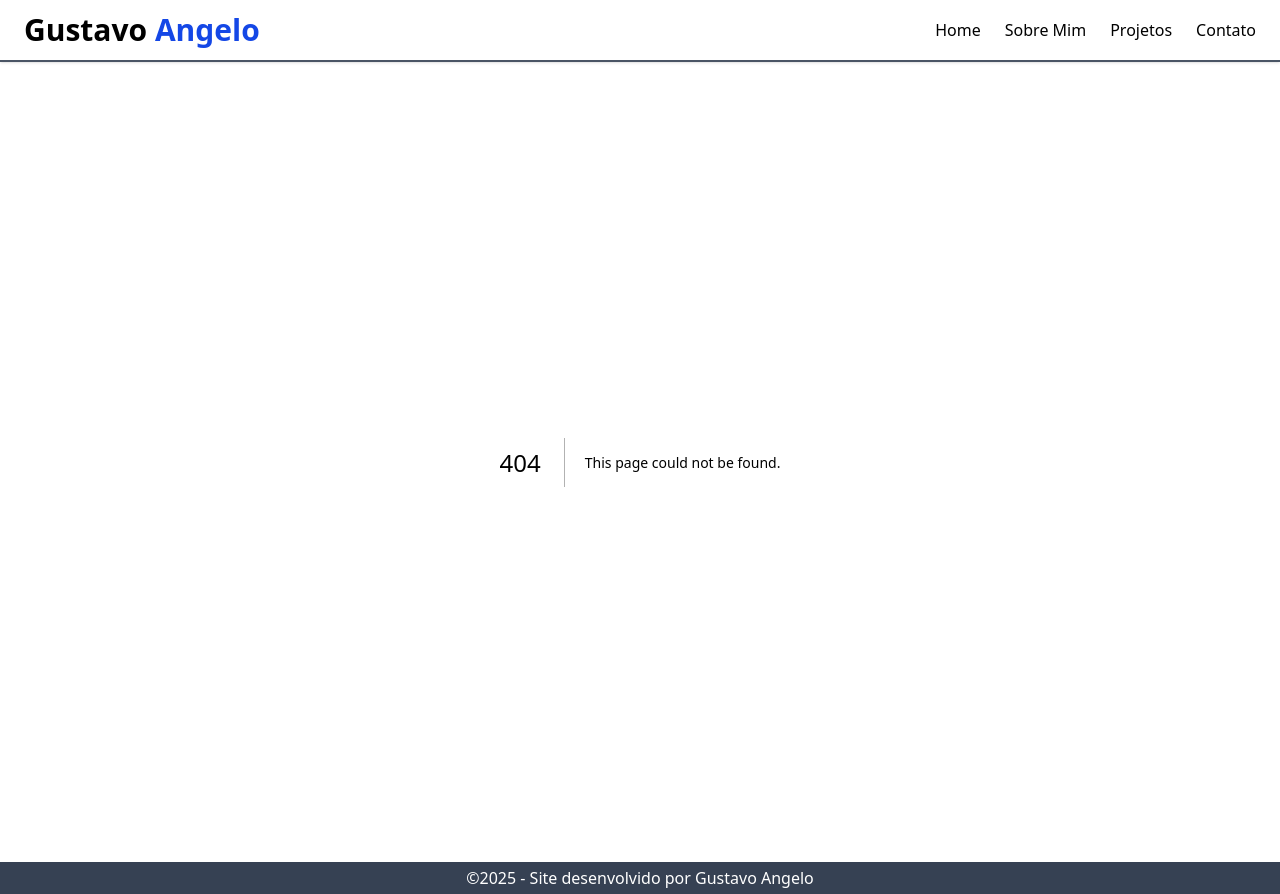
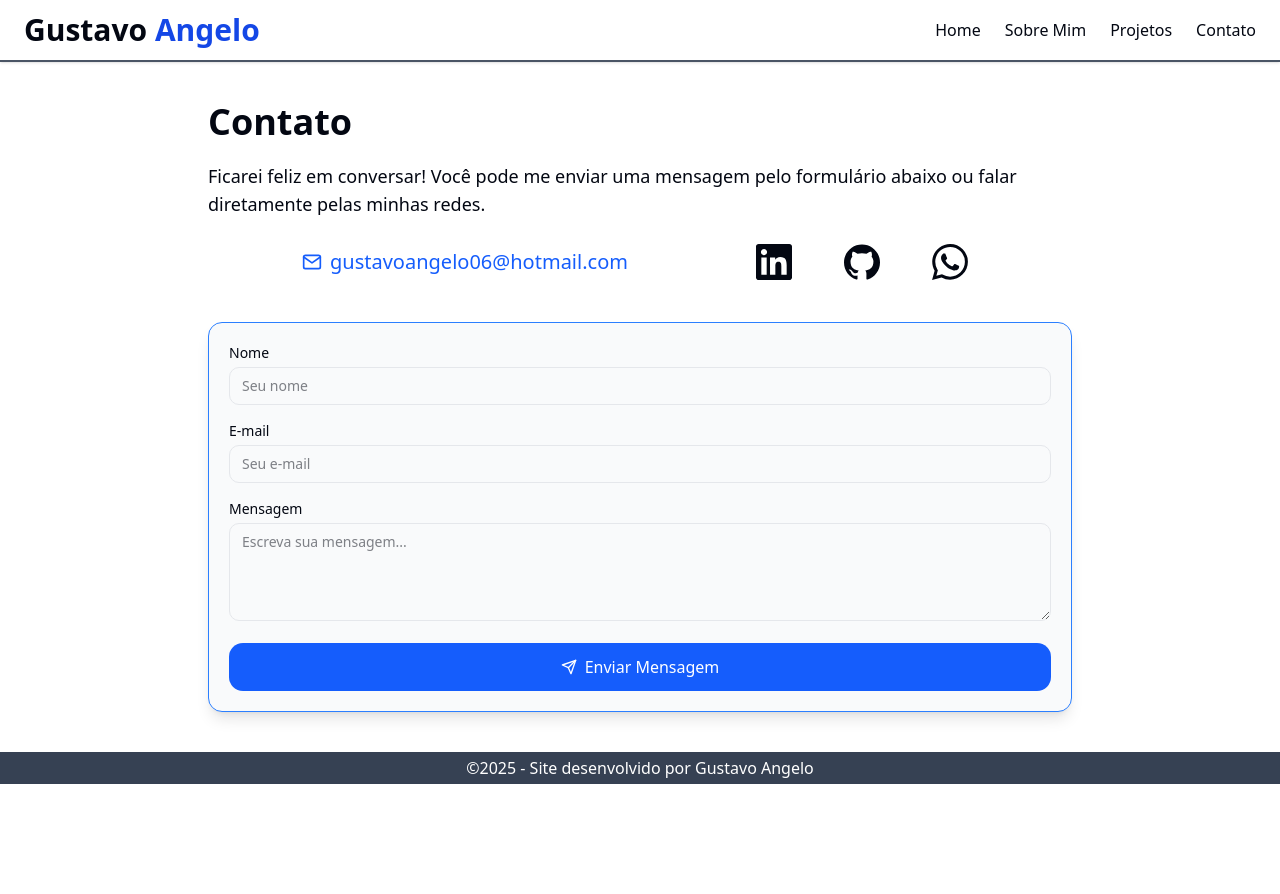
Before and after one commit to Gugangelo/meu-portfolio-2025, a Next.js app: page /contact in a window 1280 px wide. Before the commit this address had no page. After the commit the page ends 800 px from the top, so only its background shows below. Built offline with nearby package versions, Linux system fonts and the light colour scheme.

Commit message:
feat: parte de contatos

```diff
--- /dev/null
+++ b/app/contact/page.tsx
@@ -0,0 +1,81 @@
+import SocialMediaLink from "@/components/SocialMediaLink";
+import React from "react";
+import { FiMail, FiSend } from "react-icons/fi";
+
+const Contact = () => {
+  return (
+    <section id="contato" className="py-10 px-4 max-w-4xl mx-auto">
+      <h2 className="section-title">Contato</h2>
+      <p className="section-paragraph">
+        Ficarei feliz em conversar! Você pode me enviar uma mensagem pelo formulário
+        abaixo ou falar diretamente pelas minhas redes.
+      </p>
+
+      {/* Redes sociais */}
+      <div className="flex sm:flex-row flex-col justify-evenly items-center gap-6 mb-8 mx-auto">
+        <a
+          href="mailto:gustavoangelo06@hotmail.com"
+          className="flex items-center gap-2 text-lg sm:text-xl text-blue-600 hover:text-blue-800 transition"
+        >
+          <FiMail /> gustavoangelo06@hotmail.com
+        </a>
+
+        <SocialMediaLink />
+      </div>
+
+      {/* Formulário */}
+      <form
+        action="https://formsubmit.co/gustavoangelo06@hotmail.com"
+        method="POST"
+        className="bg-gray-50 shadow-lg rounded-xl p-5 flex flex-col gap-4 border-blue-500 border-1"
+      >
+        {/* Configs FormSubmit */}
+        {/* <input type="hidden" name="_captcha" value="false" />
+        <input type="hidden" name="_template" value="box" />
+        <input type="hidden" name="_next" value="https://seusite.com/obrigado" /> */}
+
+        <div>
+          <label className="label-title">Nome</label>
+          <input
+            type="text"
+            name="name"
+            required
+            className="input-field"
+            placeholder="Seu nome"
+          />
+        </div>
+
+        <div>
+          <label className="label-title">E-mail</label>
+          <input
+            type="email"
+            name="email"
+            required
+            className="input-field"
+            placeholder="Seu e-mail"
+          />
+        </div>
+
+        <div>
+          <label className="label-title">Mensagem</label>
+          <textarea
+            name="message"
+            required
+            rows={4}
+            className="input-field"
+            placeholder="Escreva sua mensagem..."
+          />
+        </div>
+
+        <button
+          type="submit"
+          className="flex items-center justify-center gap-2 bg-blue-600 text-white py-3 rounded-xl hover:bg-blue-700 transition font-medium"
+        >
+          <FiSend /> Enviar Mensagem
+        </button>
+      </form>
+    </section>
+  );
+};
+
+export default Contact;
```
